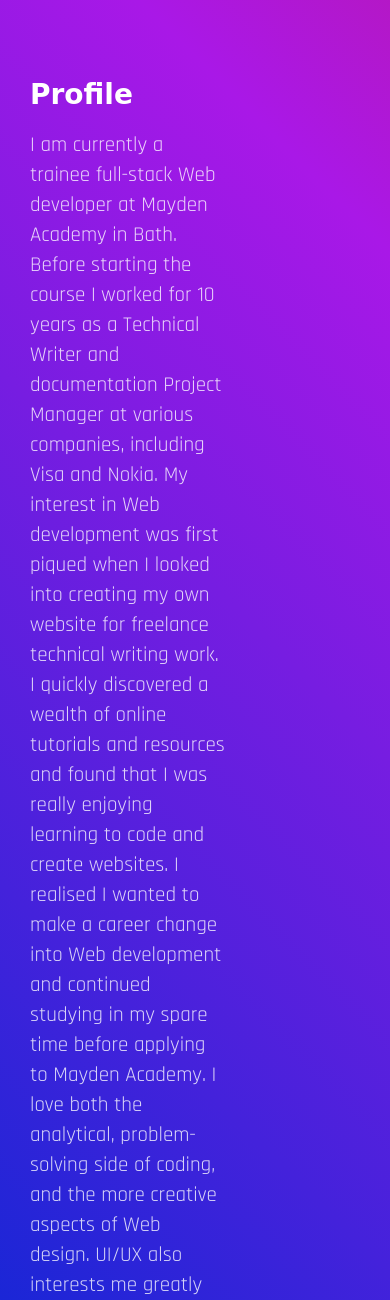
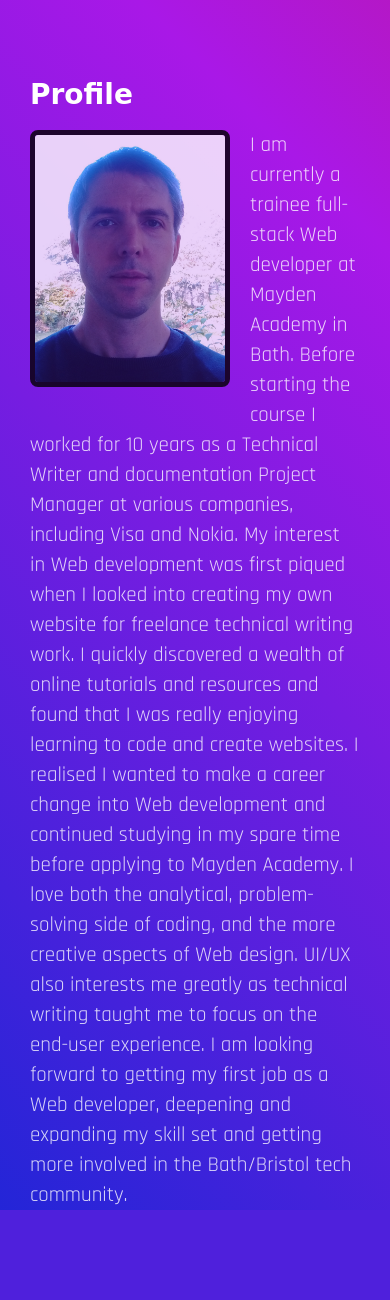
Before and after one commit to obwansan/mayden-portfolio, a PHP site: page /profile.php in a window 390 px wide. Shown: the part 50-1350 px from the top of the page. After the commit the page ends 1260 px from the top, so only its background shows below. Run offline with PHP 8.4, Linux system fonts and the light colour scheme; data comes from the database, SQL or seed files in the repository; data that the repository does not hold is empty; some web fonts are replaced.

Commit message:
profile page: added photo and sorted text responsiveness

```diff
--- a/css/styles.css
+++ b/css/styles.css
@@ -205,10 +205,7 @@ Profile page
 }
 
 .profileContainer {
-    margin-left: 30px;
-    margin-top: 75px;
-    margin-bottom: 100px;
-    width: 530px;
+    margin: 75px 30px 100px;
 }
 
 .profilePageIntro {
@@ -217,6 +214,15 @@ Profile page
 
 .profileTitle {
     margin-bottom: 15px;
+}
+
+.profileImage {
+    width: 200px;
+    border-radius: 8px;
+    border: 5px solid black;
+    margin-right: 20px;
+    margin-bottom: 20px;
+    float: left;
 }
 
 .icons {
@@ -247,10 +253,6 @@ p {
     left: 1180px;
     width: 30px;
     height: 30px;
-}
-
-.cms-icon-container {
-
 }
 
 /****************************
@@ -358,11 +360,11 @@ Bootstrap Media Queries
     }
 }
 
-/*@media (max-width: 645px) and (min-width: 468px) {*/
-    /*!*p.homeTxt {*!*/
-        /*!*width: 50%;*!*/
-    /*!*}*!*/
-/*}*/
+@media (max-width: 600px) {
+    .profileImageContainer {
+        display: inline-block;
+    }
+}
 
 /*col-xs-*/
 @media (max-width: 768px) {
@@ -391,30 +393,29 @@ Bootstrap Media Queries
     .rowTxtAndBtns {
         width: 100%;
     }
-    .profileContainer {
-        width: 50%;
-    }
 }
 
 /*col-sm-*/
 @media (max-width: 992px) and (min-width: 769px) {
-    /*.container {*/
-        /*width: 750px;*/
-    /*}*/
+
+}
+
+@media (min-width: 992px) {
+
+    .profileContainer {
+        width: 930px;
+    }
+
 }
 
 /*col-md-*/
 @media (max-width: 1200px) and (min-width: 993px) {
-    /*.container {*/
-        /*width: 970px;*/
-    /*}*/
+
 }
 
 /*col-lg-*/
 @media (min-width: 1201px) {
-    /*.container {*/
-        /*width: 1170px;*/
-    /*}*/
+
 }
 
 /****************************/
--- a/profile.php
+++ b/profile.php
@@ -68,15 +68,16 @@ $db->setAttribute(PDO::ATTR_DEFAULT_FETCH_MODE, PDO::FETCH_ASSOC);
 
 <!-- main -->
 
-    <div class="container profileContainer">
-        <div class="row">
-            <div class="profilePageIntro">
-                <div class="profileTitle">Profile</div>
-                <p class="profileTxt">
-                    <?php echo $profileTextString; ?>
-                </p>
-            </div>
+    <div class="profileContainer">
+
+        <div class="profileTitle">Profile</div>
+
+        <div class="profileTxt">
+            <img class="profileImage" src="images/me-photo.jpg" alt="photo-of-kevin-obrien">
+            <?php echo $profileTextString; ?>
         </div>
+
     </div>
+
 </body>
 </html>
```
Also changed, not shown: images/me-photo.jpg (added).
